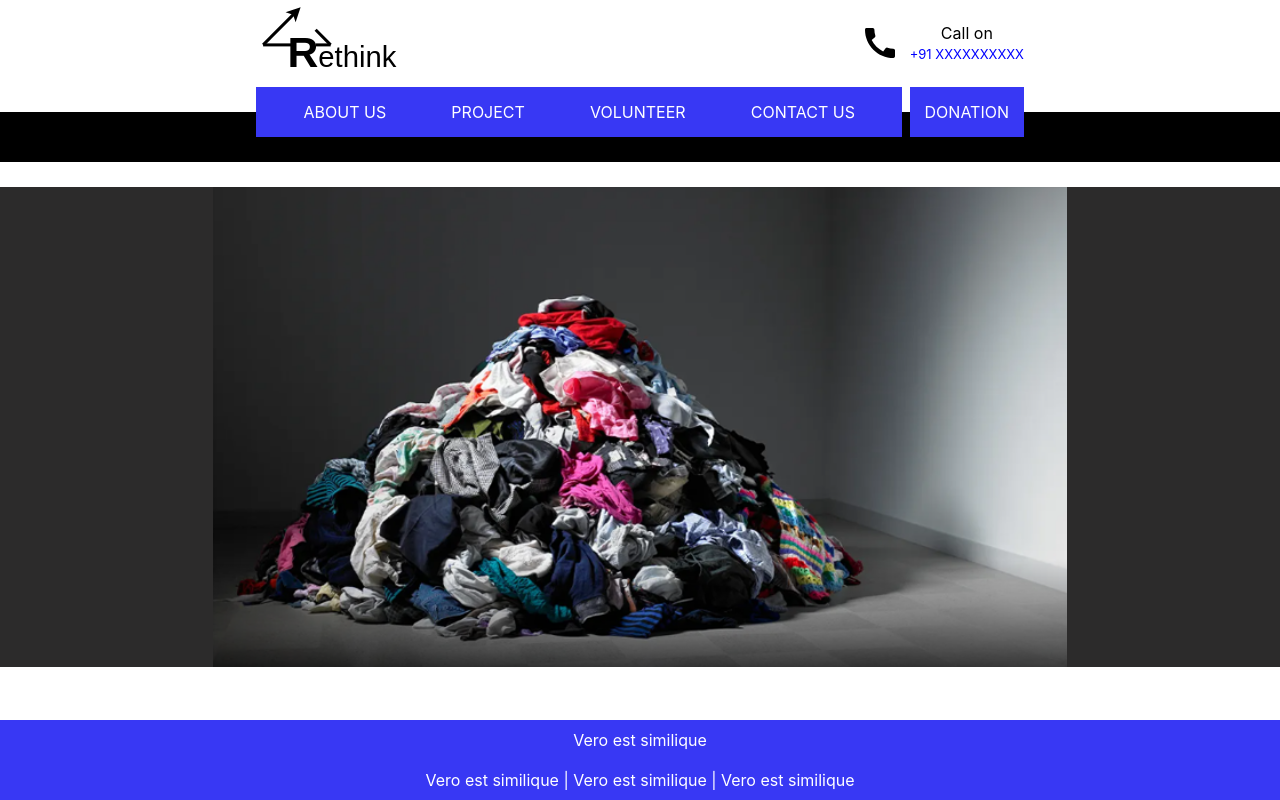
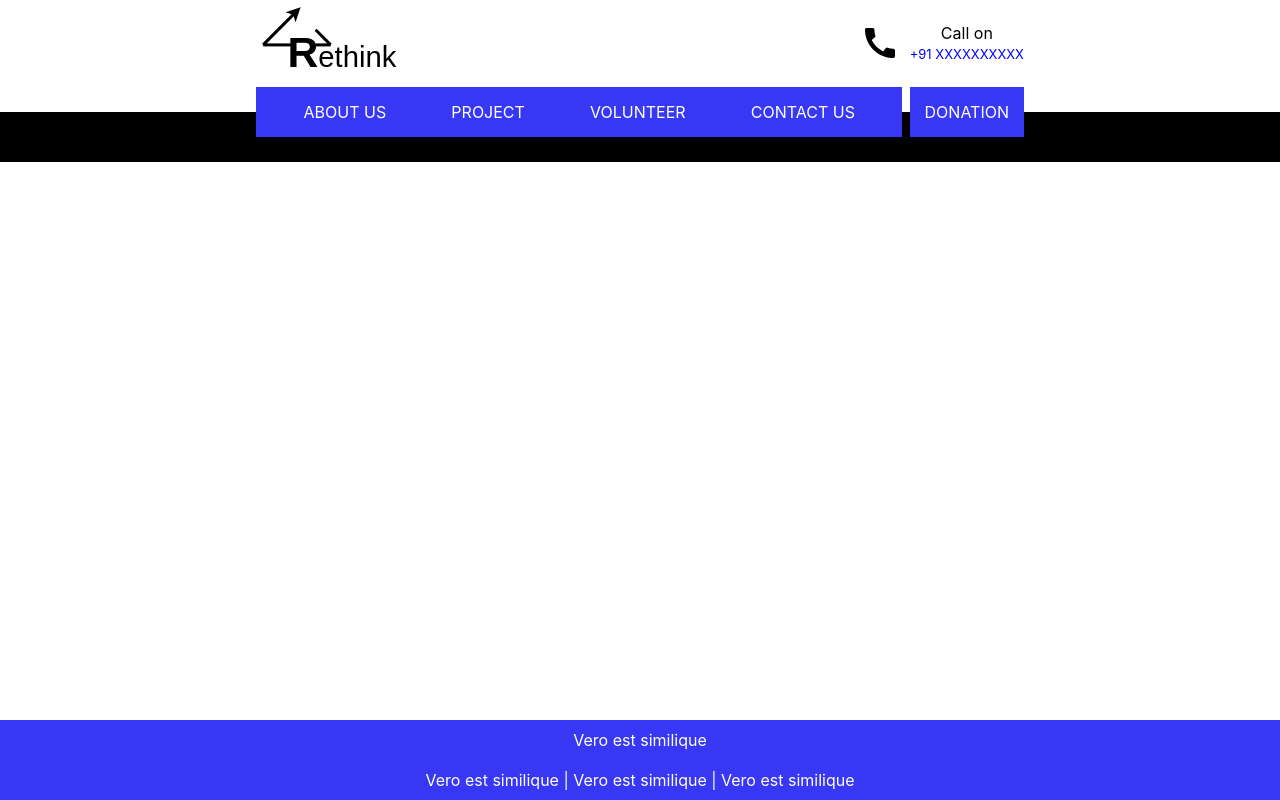
Before and after one commit to HarshitVarshh/frugalfashion, a React (Create React App) app: page / in a window 1280 px wide. Built offline with nearby package versions, Linux system fonts and the light colour scheme.

Commit message:
fixing starting page

```diff
--- a/package.json
+++ b/package.json
@@ -1,4 +1,5 @@
 {
+  "homepage": "https://HarshitVarshh.github.io/frugalfashion",
   "name": "prachi",
   "version": "0.1.0",
   "private": true,
@@ -19,6 +20,8 @@
   },
   "scripts": {
     "start": "react-scripts start",
+    "predeploy": "npm run build",
+    "deploy": "gh-pages -d build",
     "build": "react-scripts build",
     "test": "react-scripts test",
     "eject": "react-scripts eject"
--- a/src/App.js
+++ b/src/App.js
@@ -18,9 +18,8 @@ function App() {
         <div className="body">
           <Routes>
             <Route
-              path="/"
-              exact
-              element={<img src={image} className="body_image"></img>}
+              path="/frugalfashion"
+              element={<AboutUs />}
             />
             <Route path="/aboutus" element={<AboutUs />} />
             <Route path="/project" element={<Project />} />
```
